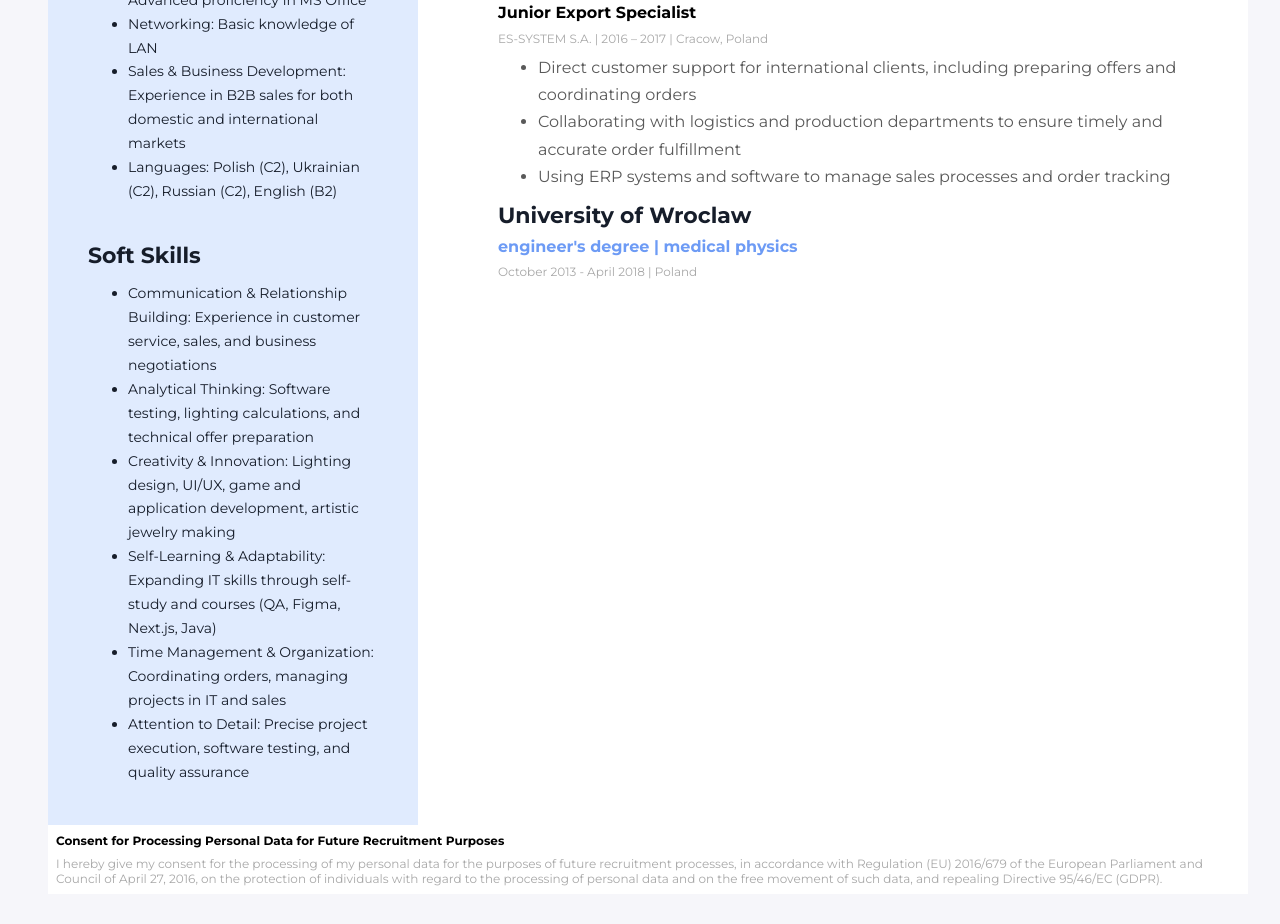
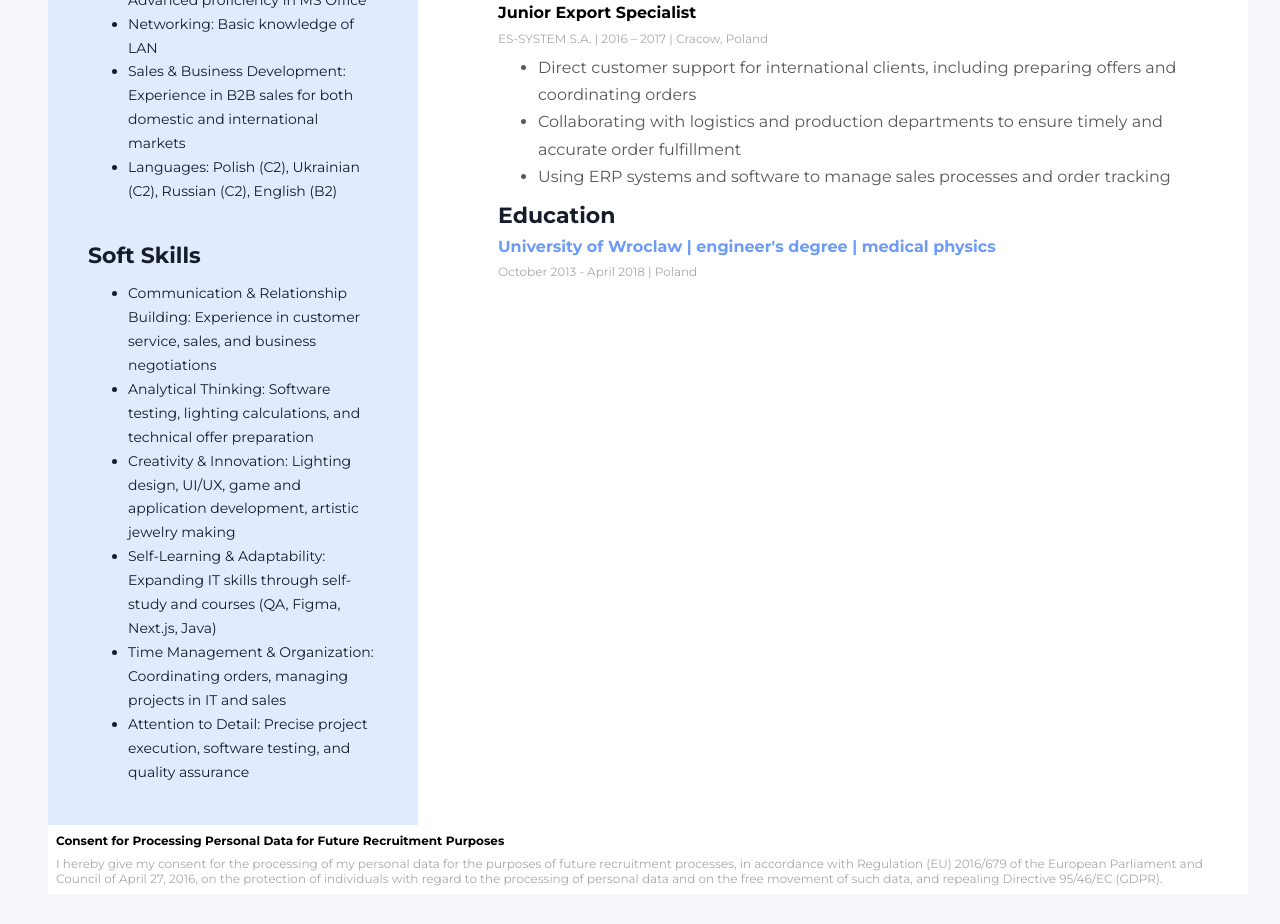
Before and after one commit to Kasaewa/my-CV-landing, a plain HTML site: page index.html in a window 1280 px wide. Shown: the part 1122-2046 px from the top of the page. Drawn offline with Linux system fonts and the light colour scheme.

Commit message:
Update index.html

```diff
--- a/index.html
+++ b/index.html
@@ -104,9 +104,9 @@
             </div>
             <!--Education-->
             <div>
-                <h3>University of Wroclaw</h3>
-                <h5>engineer's degree  |  medical physics</h5>
-                <p class="place">October 2013 - April 2018   |   Poland</p>
+                <h3>Education</h3>
+                <h5>University of Wroclaw | engineer's degree  |  medical physics</h5>
+                <p class="place">October 2013 - April 2018  |  Poland</p>
             </div>
 
         </div>
```
